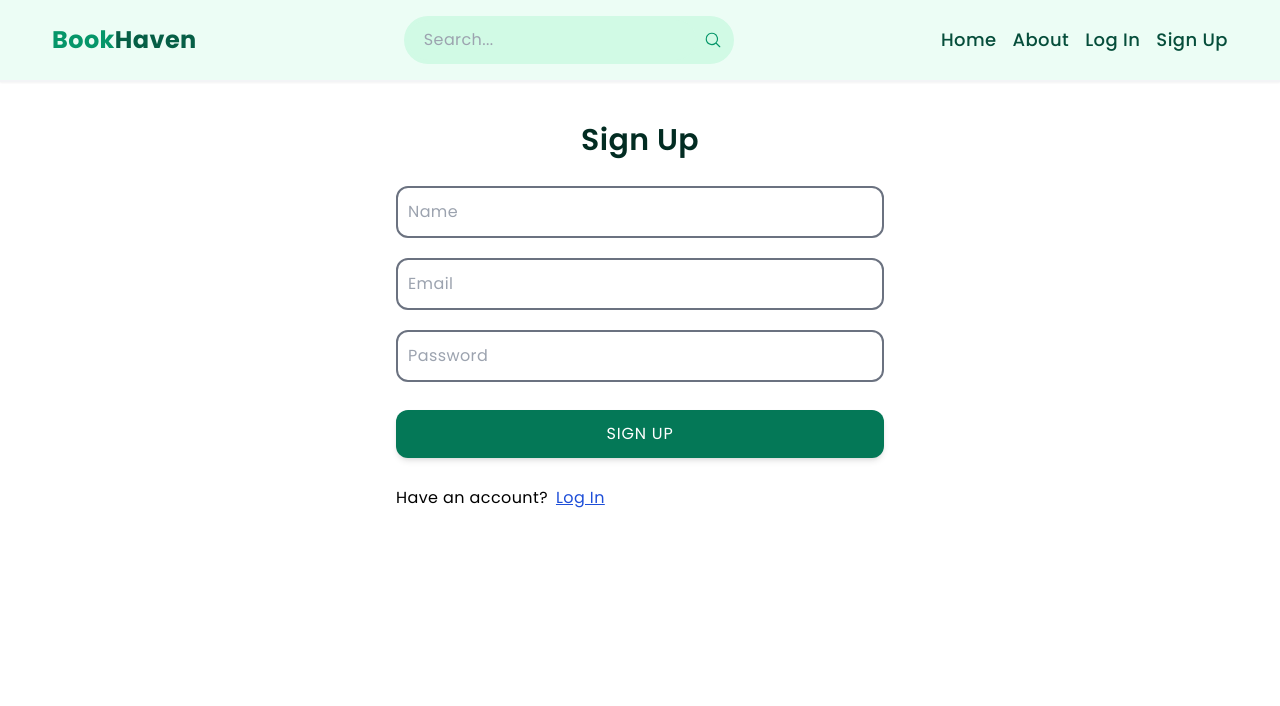
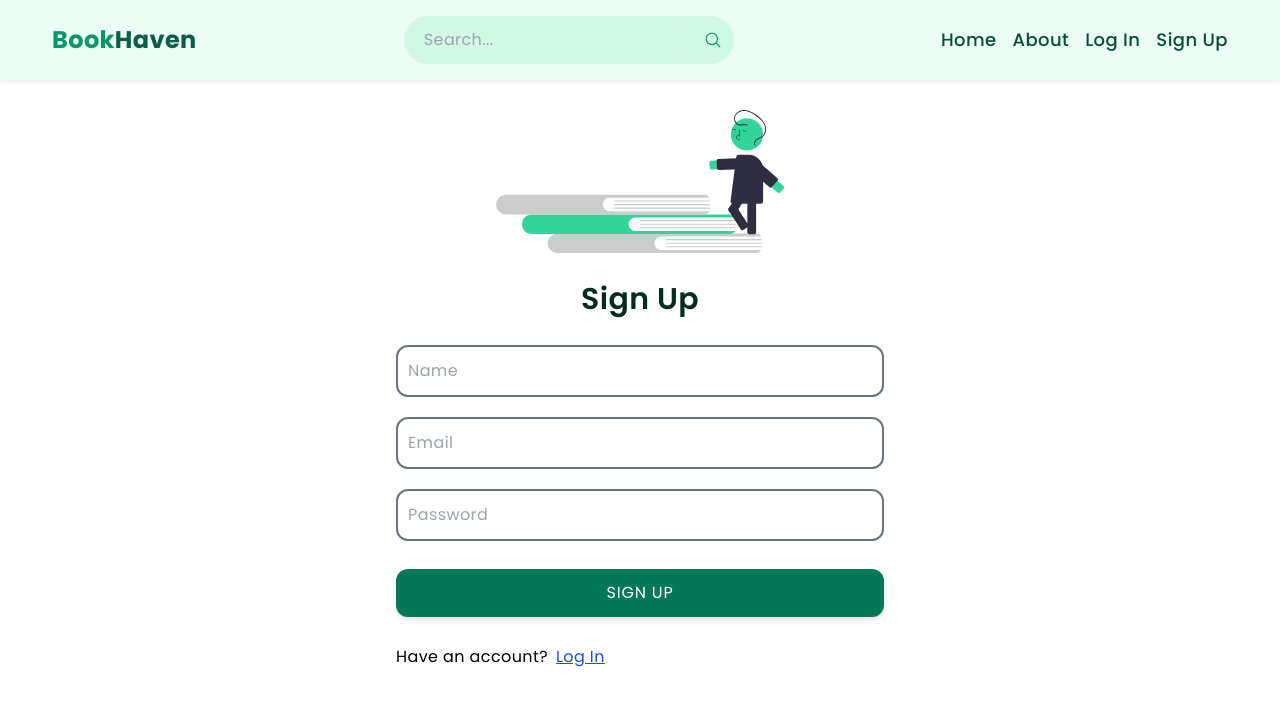
Before and after one commit to joycuicui/bookshelf, a React (Vite) app in the folder front-end/: page /signup in a window 1280 px wide. Shown: the top 706 px of the page. Built offline with nearby package versions, Linux system fonts and the light colour scheme.

Commit message:
style: add svg for signup and login page

```diff
--- a/front-end/src/pages/Login.jsx
+++ b/front-end/src/pages/Login.jsx
@@ -2,7 +2,7 @@ import { useState } from "react";
 import { Link, useNavigate } from "react-router-dom";
 import { useSelector, useDispatch } from "react-redux";
 import toast from "react-hot-toast";
-
+import ReadingSvg2 from "../assets/reading2.svg";
 import {
   loginStart,
   loginSuccess,
@@ -65,6 +65,11 @@ const Login = () => {
 
   return (
     <div onSubmit={handleSubmit} className="p-3 max-w-lg mx-auto">
+      <img
+        src={ReadingSvg2}
+        alt="Reading Books"
+        className="w-56 mx-auto mt-3"
+      />
       <h1 className="text-3xl text-center font-semibold my-7 text-emerald-950">
         Log In
       </h1>
--- a/front-end/src/pages/Signup.jsx
+++ b/front-end/src/pages/Signup.jsx
@@ -1,6 +1,7 @@
 import { useState } from "react";
 import { Link, useNavigate } from "react-router-dom";
 import toast from "react-hot-toast";
+import ReadingSvg1 from "../assets/reading1.svg";
 
 const Signup = () => {
   const navigate = useNavigate();
@@ -47,6 +48,11 @@ const Signup = () => {
 
   return (
     <div onSubmit={handleSubmit} className="p-3 max-w-lg mx-auto">
+      <img
+        src={ReadingSvg1}
+        alt="Reading Books"
+        className="w-72 mx-auto mt-4"
+      />
       <h1 className="text-3xl text-center font-semibold my-7 text-emerald-950">
         Sign Up
       </h1>
```
Also changed, not shown: front-end/src/assets/reading1.svg (added), front-end/src/assets/reading2.svg (added).
